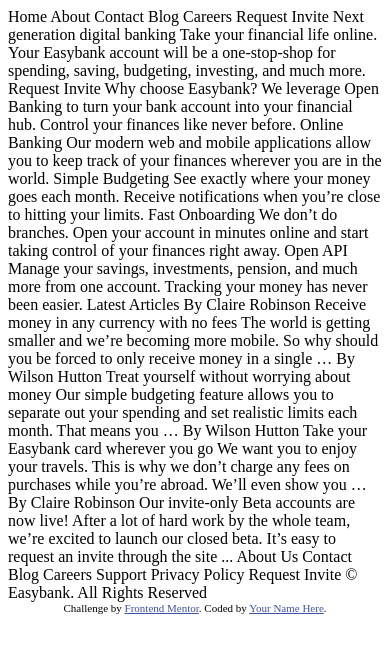
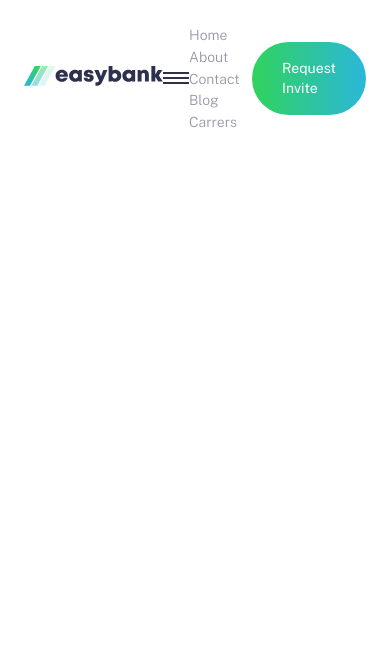
Before and after one commit to lsimonidev/easybank-landing-page-master, a plain HTML site: page index.html in a window 390 px wide. Drawn offline with nearby package versions, Linux system fonts and the light colour scheme.

Commit message:
header logo, links, hamburger and button

```diff
--- /dev/null
+++ b/app/js/script.js
@@ -0,0 +1 @@
+console.log("hello world!");
--- /dev/null
+++ b/app/scss/_globals.scss
@@ -0,0 +1,51 @@
+html{
+    font-size: 100;
+    box-sizing: border-box;
+}
+
+*,*::before, *::after{
+    box-sizing: inherit;
+}
+
+a, a:visited, a:hover{
+    text-decoration: none;
+}
+
+body{
+    margin: 0;
+    padding: 0;
+    font-family: 'Public Sans', sans-serif;
+    font-weight: 300;
+    font-size: $font-med;
+    color: $grayishBlue;
+    line-height: 1.3rem;
+}
+
+//flexbox
+.flex{
+    display: flex;
+
+    &-jc-sb{
+        justify-content: space-between;
+    }
+
+    &-js-c{
+        justify-content: center;
+    }
+
+    &-ai-c{
+        align-items: center;
+    }
+}
+
+//buttons
+
+button, .button{
+    padding: 1rem 1.875rem;
+    border: 0;
+    border-radius: 50px;
+    cursor: pointer;
+    background: linear-gradient(to right,$limeGreen, $brightCyan);
+    font-weight: 400;
+    color: $white;
+}
--- /dev/null
+++ b/app/scss/_header.scss
@@ -0,0 +1,36 @@
+.header{
+    nav{
+        padding: 24px;
+    }
+    &__logo{
+        img{
+
+        }
+    }
+
+    &__menu{ // mobile menu
+        > span{
+            display: block;
+            width: 26px;
+            height: 2px;
+            background-color: $darkBlue;
+
+            &:not(:last-child){
+                margin-bottom: 3px;
+            }
+        }
+    }
+
+    &__links{
+
+        a{
+            font-size: $font-sm;
+            color: $grayishBlue;
+        }
+    }
+
+    &__cta{
+        font-size: $font-sm;
+        color: $white;
+    }
+}
--- /dev/null
+++ b/app/scss/_variables.scss
@@ -0,0 +1,14 @@
+//colors
+
+$darkBlue: hsl(233, 26%, 24%);
+$limeGreen: hsl(136, 65%, 51%);
+$brightCyan: hsl(192, 70%, 51%);
+$grayishBlue: hsl(233, 8%, 62%);
+$lightGrayishBlue: hsl(220, 16%, 96%);
+$veryLightGray: hsl(0, 0%, 98%);
+$white: hsl(0, 0%, 100%);
+
+
+//font-sizes
+$font-sm: 0.875rem; // 14px
+$font-med: 1.125rem; // 18px
--- /dev/null
+++ b/app/scss/style.scss
@@ -0,0 +1,3 @@
+@import 'variables';
+@import 'globals';
+@import 'header';
--- a/index.html
+++ b/index.html
@@ -6,6 +6,9 @@
 
   <link rel="icon" type="image/png" sizes="32x32" href="./images/favicon-32x32.png">
 
+  <link rel="preconnect" href="https://fonts.gstatic.com">
+  <link href="https://fonts.googleapis.com/css2?family=Public+Sans:wght@300;400;700&display=swap" rel="stylesheet">
+  <link rel="stylesheet" href="dist/css/style.css">
   <title>Frontend Mentor | Easybank landing page</title>
 
   <!-- Feel free to remove these styles or customise in your own stylesheet 👍 -->
@@ -15,17 +18,30 @@
   </style>
 </head>
 <body>
+<header class="header">
+  <nav class="flex flex-jc-sb flex-ai-c">
+    <a href="/" class="header__logo">
+      <img src="/images/logo.svg" alt="easybank logo">
+    </a>
+    <a href="#" class="header__menu">
+      <span></span>
+      <span></span>
+      <span></span>
+    </a>
 
-  Home
-  About
-  Contact
-  Blog
-  Careers
+    <div class="header__links">
+      <a href="#">Home</a>
+      <a href="#">About</a>
+      <a href="#">Contact</a>
+      <a href="#">Blog</a>
+      <a href="#">Carrers</a>
+    </div>
 
-  Request Invite
+    <a href="#" class="button header__cta">Request Invite</a>
+  </nav>
+</header>
 
-
-
+<!--
   Next generation digital banking
 
   Take your financial life online. Your Easybank account will be a one-stop-shop
@@ -97,5 +113,7 @@
     Challenge by <a href="https://www.frontendmentor.io?ref=challenge" target="_blank">Frontend Mentor</a>.
     Coded by <a href="#">Your Name Here</a>.
   </div>
+-->
+  <script src="app/js/script.js"></script>
 </body>
 </html>
```
Also changed, not shown: dist/css/style.css (added), 1 other file.
